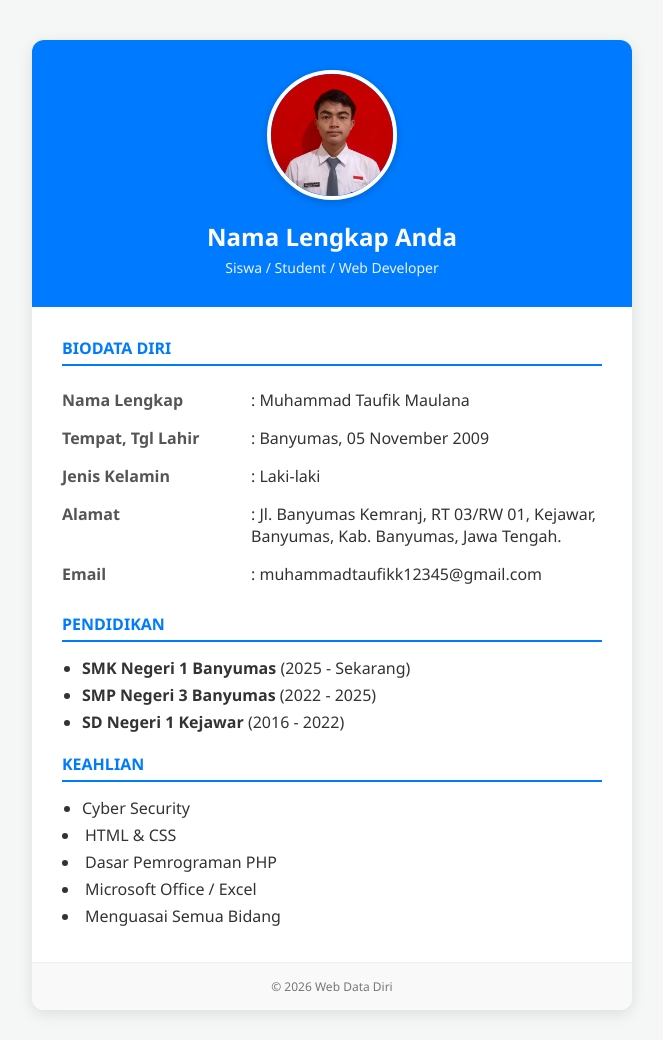
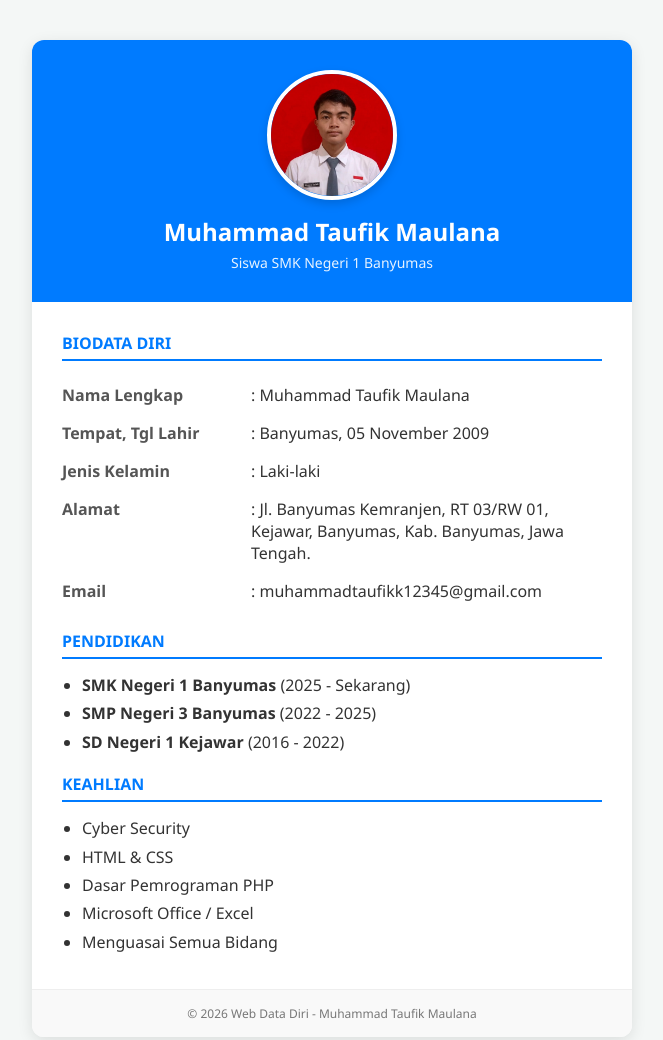
Before and after one commit to nasfik051109/Biodata-saya, a plain HTML site: page index.html in a window 1280 px wide. Shown: the top 1040 px of the page, without its empty margins (308-971 px from the left). Drawn offline with Linux system fonts and the light colour scheme.

Commit message:
Revise index.html with updated personal details
Updated personal information and styling in index.html.

```diff
--- a/index.html
+++ b/index.html
@@ -3,7 +3,7 @@
 <head>
     <meta charset="UTF-8">
     <meta name="viewport" content="width=device-width, initial-scale=1.0">
-    <title>Data Diri - Portofolio</title>
+    <title>Data Diri - Muhammad Taufik Maulana</title>
     <style>
         * {
             box-sizing: border-box;
@@ -32,15 +32,20 @@
             text-align: center;
             padding: 30px 20px;
         }
-        /* Style untuk Foto Profil */
-        .profile-img {
+        .profile-img-container {
             width: 130px;
             height: 130px;
-            border-radius: 50%; /* Membuat foto jadi bulat */
+            margin: 0 auto 15px auto;
+        }
+        .profile-img {
+            width: 100%;
+            height: 100%;
+            border-radius: 50%;
             object-fit: cover;
+            object-position: center;
             border: 4px solid #ffffff;
-            margin-bottom: 15px;
-            box-shadow: 0 2px 10px rgba(0,0,0,0.2);
+            box-shadow: 0 4px 10px rgba(0,0,0,0.15);
+            display: block;
         }
         .header h1 {
             margin-bottom: 5px;
@@ -82,7 +87,8 @@
             padding-left: 20px;
         }
         li {
-            margin-bottom: 5px;
+            margin-bottom: 6px;
+            line-height: 1.4;
         }
         .footer {
             text-align: center;
@@ -97,15 +103,14 @@
 <body>
 
     <div class="card">
-        <!-- Header Nama & Foto -->
         <div class="header">
-            <!-- Tag Foto Profil -->
+            <div class="profile-img-container">
                 <img src="foto2.jpg" alt="Foto Profil" class="profile-img">
-            <h1>Nama Lengkap Anda</h1>
-            <p>Siswa / Student / Web Developer</p>
+            </div>
+            <h1>Muhammad Taufik Maulana</h1>
+            <p>Siswa SMK Negeri 1 Banyumas</p>
         </div>
 
-        <!-- Isi Data Diri -->
         <div class="content">
 
             <div class="section-title">BIODATA DIRI</div>
@@ -120,11 +125,11 @@
                 </tr>
                 <tr>
                     <td class="label">Jenis Kelamin</td>
-                    <td>: Laki-laki </td>
+                    <td>: Laki-laki</td>
                 </tr>
                 <tr>
                     <td class="label">Alamat</td>
-                    <td>: Jl. Banyumas Kemranj, RT 03/RW 01, Kejawar, Banyumas, Kab. Banyumas, Jawa Tengah.</td>
+                    <td>: Jl. Banyumas Kemranjen, RT 03/RW 01, Kejawar, Banyumas, Kab. Banyumas, Jawa Tengah.</td>
                 </tr>
                 <tr>
                     <td class="label">Email</td>
@@ -142,18 +147,16 @@
             <div class="section-title">KEAHLIAN</div>
             <ul>
                 <li>Cyber Security</li>
-            </ul>
                 <li>HTML & CSS</li>
                 <li>Dasar Pemrograman PHP</li>
                 <li>Microsoft Office / Excel</li>
-            </ul>
                 <li>Menguasai Semua Bidang</li>
             </ul>
 
         </div>
 
         <div class="footer">
-            &copy; 2026 Web Data Diri
+            &copy; 2026 Web Data Diri - Muhammad Taufik Maulana
         </div>
     </div>
 
```
Lines whose indentation alone changed are shown as unchanged.
